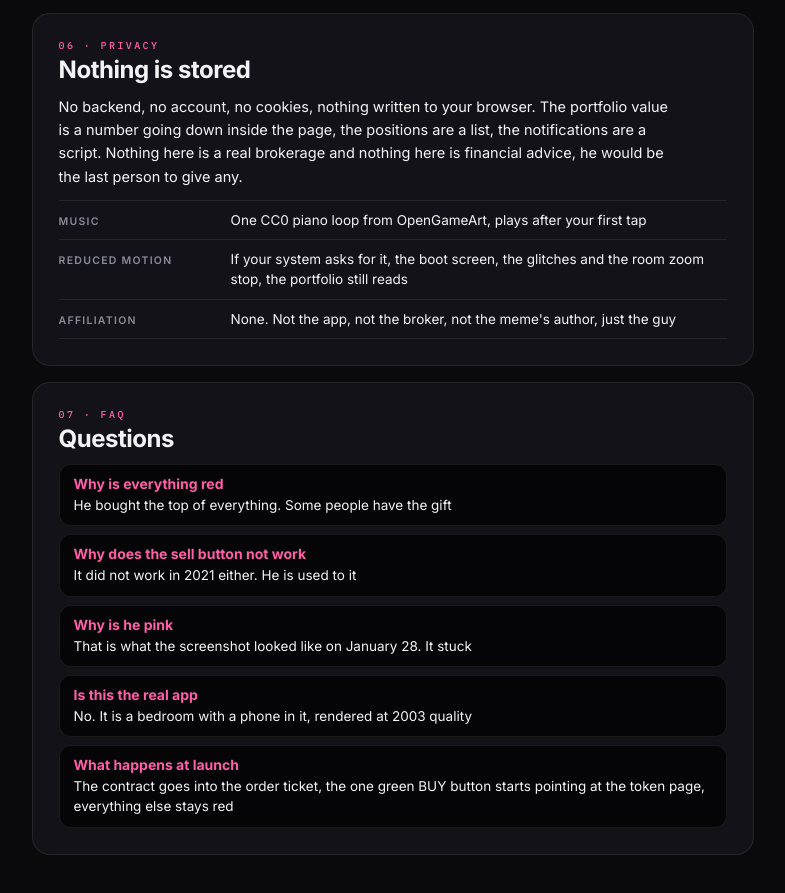
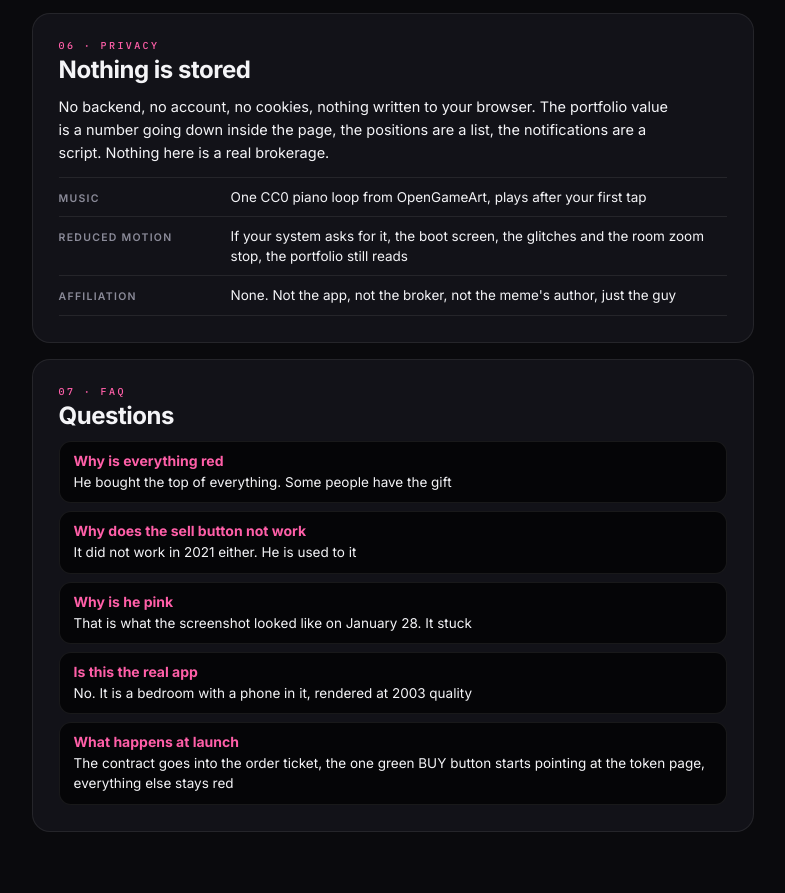
Before and after one commit to liakh10/pinkwojak, a plain HTML site: page docs.html in a window 1280 px wide. Shown: the part 2445-3338 px from the top of the page, without its empty margins (388-1173 px from the left). Drawn offline with Linux system fonts and the light colour scheme.

Commit message:
Remove 'not financial advice' line (hub rule 17)
Co-Authored-By: Claude Fable 5.1 <noreply@anthropic.com>

```diff
--- a/docs.html
+++ b/docs.html
@@ -177,7 +177,7 @@ It has not changed since 2021, neither has he</p>
 
     <section id="local" class="sec">
       <h2><i>06 · PRIVACY</i>Nothing is stored</h2>
-      <p>No backend, no account, no cookies, nothing written to your browser. The portfolio value is a number going down inside the page, the positions are a list, the notifications are a script. Nothing here is a real brokerage and nothing here is financial advice, he would be the last person to give any.</p>
+      <p>No backend, no account, no cookies, nothing written to your browser. The portfolio value is a number going down inside the page, the positions are a list, the notifications are a script. Nothing here is a real brokerage.</p>
       <div class="rows">
         <dl class="row"><dt>Music</dt><dd>One CC0 piano loop from OpenGameArt, plays after your first tap</dd></dl>
         <dl class="row"><dt>Reduced motion</dt><dd>If your system asks for it, the boot screen, the glitches and the room zoom stop, the portfolio still reads</dd></dl>
```
